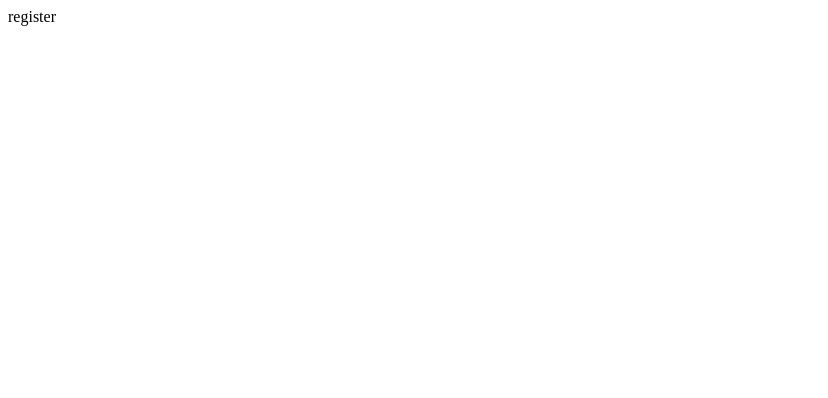
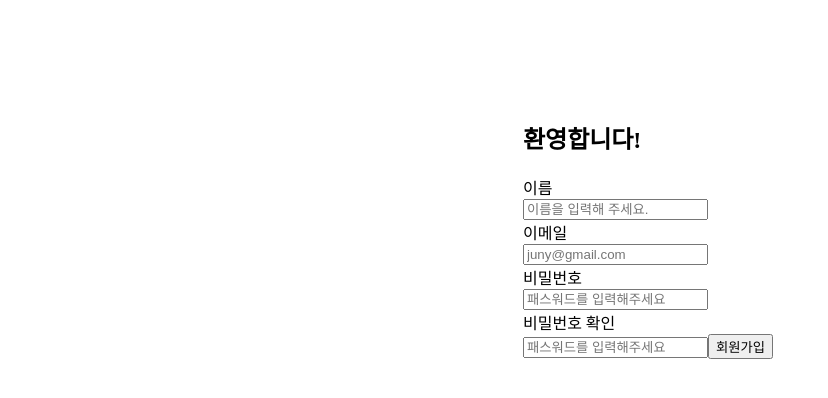
Before and after one commit to ji-jjang/Frontend-SpaceStory, a React (Vite) app: page /register in a window 1280 px wide. Shown: the top 398 px of the page, without its empty margins (0-828 px from the left). Built offline with nearby package versions, Linux system fonts and the light colour scheme.

Commit message:
feat: 회원가입 api 연동

```diff
--- /dev/null
+++ b/src/pages/Register.jsx
@@ -0,0 +1,125 @@
+import { useState } from "react";
+import { baseApiUrl } from "../constants/baseApiUrl";
+import { useNavigate } from "react-router-dom";
+
+export default function Register() {
+  const [registerInputData, setRegisterInputData] = useState({
+    name: "",
+    email: "",
+    password: "",
+    passwordCheck: "",
+  });
+
+  const { name, email, password, passwordCheck } = registerInputData;
+  const navigate = useNavigate();
+
+  const onChange = (e) => {
+    const { name, value } = e.target;
+    setRegisterInputData({
+      ...registerInputData,
+      [name]: value,
+    });
+  };
+
+  const register = () => {
+    if (!name || name.trim() === "") {
+      alert("이름은 비어있을 수 없습니다.");
+      return;
+    }
+
+    if (!password || !passwordCheck || password.length < 4) {
+      alert("비밀번호는 4자리 이상이어야 합니다.");
+      return;
+    }
+
+    const nameRegex = /^[a-zA-Z0-9]+$/;
+
+    if (!nameRegex.test(name)) {
+      alert("이름에는 특수문자를 사용할 수 없습니다.");
+      return;
+    }
+
+    if (password !== passwordCheck) {
+      alert("입력하신 두 비밀번호가 일치하지 않습니다.");
+      return;
+    }
+
+    if (!/\S+@\S+\.\S+/.test(email)) {
+      alert("유효하지 않은 이메일 형식입니다.");
+      return;
+    }
+
+    (async () => {
+      try {
+        console.log("hello");
+        const response = await axios.post(
+          `${baseApiUrl}/api/v1/auth/register`,
+          registerInputData,
+        );
+        alert("회원가입에 성공했습니다. 로그인 하세요.");
+        navigate("/login");
+      } catch (error) {
+        if (error.response) {
+          const { code, msg } = error.response.data;
+          alert(`code: ${code}, msg: ${msg}`);
+        } else {
+          alert("회원가입 처리 중 문제가 발생했습니다.");
+        }
+      }
+    })();
+  };
+
+  return (
+    <div
+      style={{
+        width: "100vw",
+        margin: "60px 0",
+        display: "flex",
+        flexDirection: "column",
+        justifyContent: "center",
+        alignItems: "center",
+      }}
+    >
+      <div
+        style={{
+          paddingTop: "40px",
+        }}
+      >
+        <h2>환영합니다!</h2>
+        <div>이름</div>
+        <input
+          name="name"
+          type="text"
+          placeholder="이름을 입력해 주세요."
+          value={name}
+          onChange={onChange}
+        />
+        <div>이메일</div>
+        <input
+          name="email"
+          type="email"
+          placeholder="juny@gmail.com"
+          value={email}
+          onChange={onChange}
+        />
+        <div>비밀번호</div>
+        <input
+          name="password"
+          type="password"
+          placeholder="패스워드를 입력해주세요"
+          value={password}
+          onChange={onChange}
+        />
+        <div>비밀번호 확인</div>
+        <input
+          name="passwordCheck"
+          type="password"
+          placeholder="패스워드를 입력해주세요"
+          value={passwordCheck}
+          onChange={onChange}
+        />
+        <button onClick={register}>회원가입</button>
+      </div>
+    </div>
+  );
+}
--- a/src/router.jsx
+++ b/src/router.jsx
@@ -2,6 +2,7 @@ import { createBrowserRouter } from "react-router-dom";
 import Login from "./pages/Login";
 import SocialLoginHandler from "./pages/SocialLoginHandler";
 import HelloComponent from "./pages/HelloPage";
+import Register from "./pages/Register";
 
 const router = createBrowserRouter([
   {
@@ -30,7 +31,11 @@ const router = createBrowserRouter([
   },
   {
     path: "/register",
-    element: <div>register</div>,
+    element: (
+      <>
+        <Register />
+      </>
+    ),
   },
   {
     path: "/hello",
```
